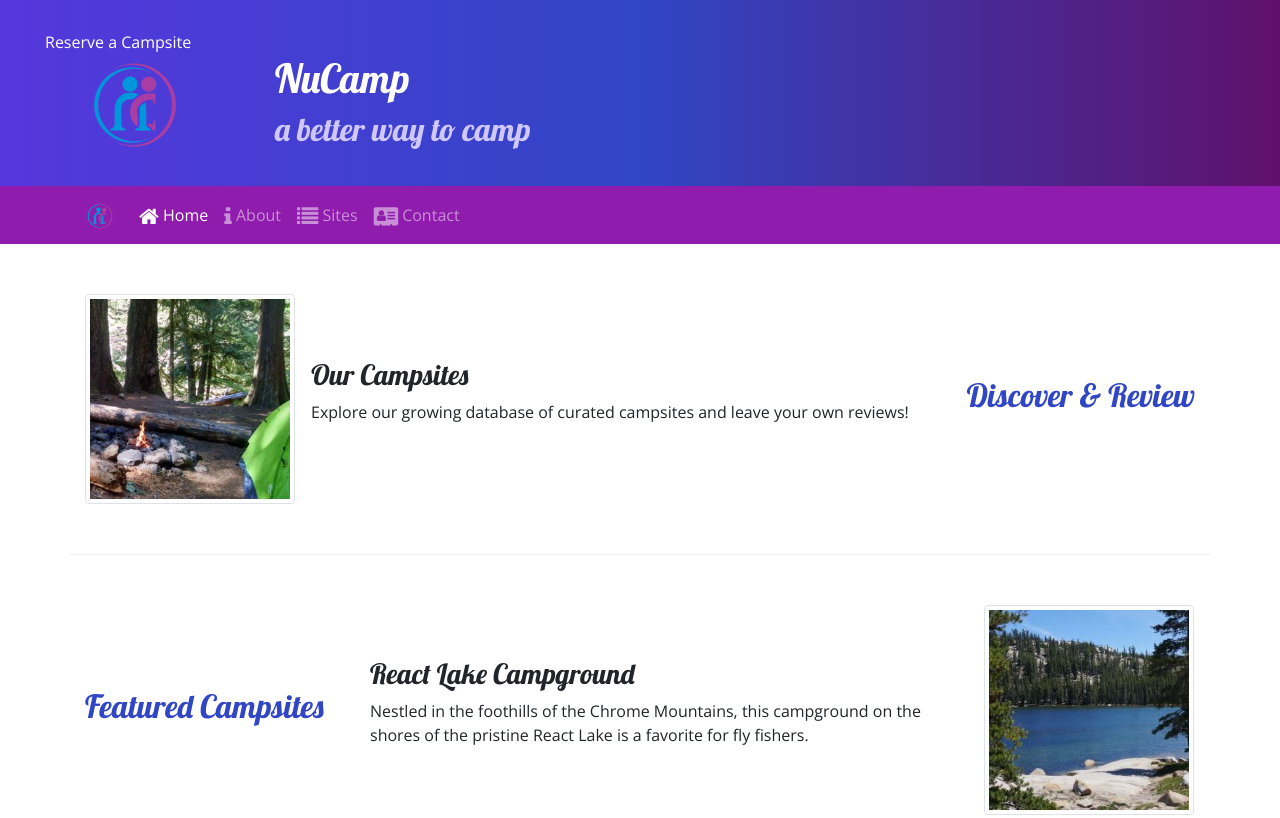
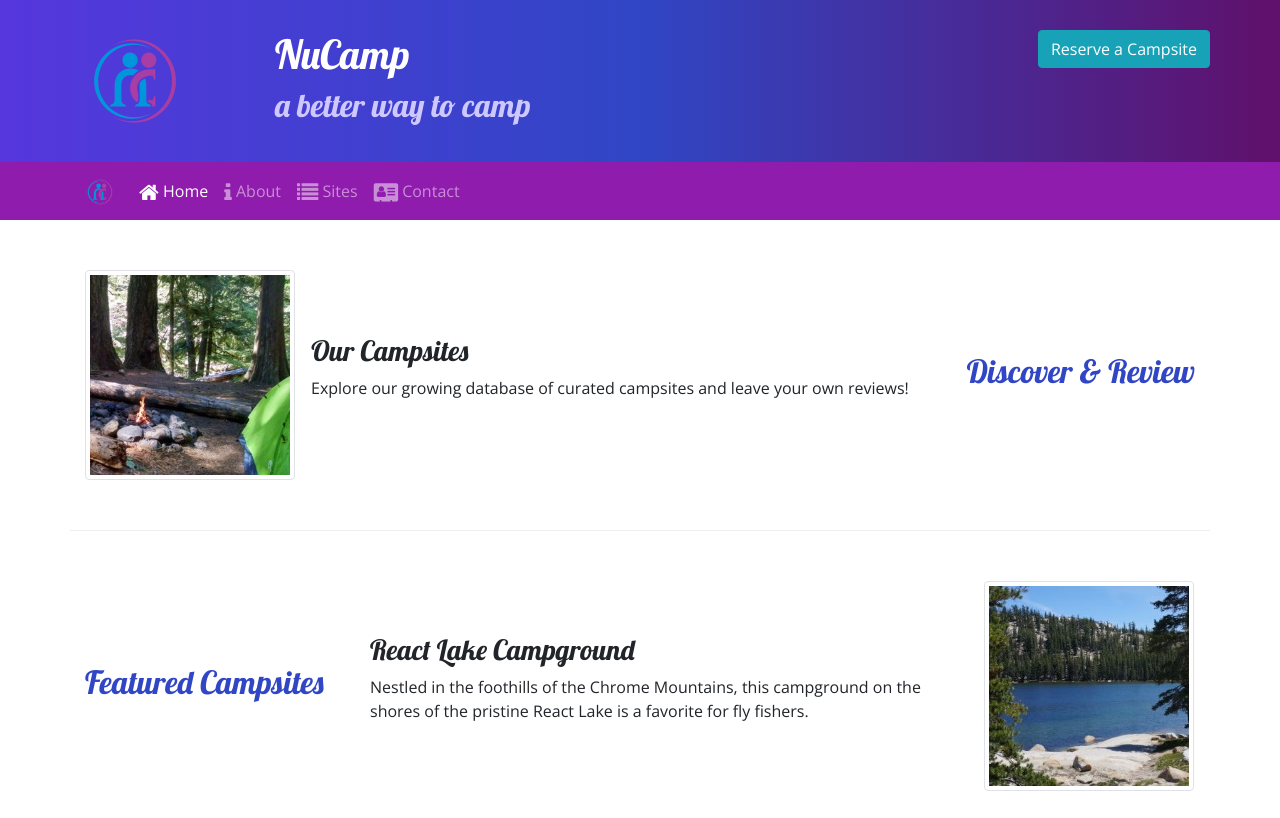
Before and after one commit to Andres-sol99/Interactive-BootStrap-Site, a website: page index.html in a window 1280 px wide. Shown: the top 818 px of the page. Drawn offline with nearby package versions, Linux system fonts and the light colour scheme.

Commit message:
fixed reserve button in jt

```diff
--- a/index.html
+++ b/index.html
@@ -20,9 +20,6 @@
 <body>
 
     <header class="jumbotron jumbotron-fluid">
-        <div class="col">
-            <a button="button" bg-info>Reserve a Campsite</a>
-        </div>
         <div class="container">
             <div class="row">
                 <div class="col-4 col-sm-3 col-md-2 align-self-center">
@@ -31,6 +28,9 @@
                 <div class="col">
                     <h1>NuCamp</h1>
                     <h2>a better way to camp</h2>
+                </div>
+                <div class="col-4-md col-2-xl">
+                    <a type="button" class="btn btn-info btn-large" id="reserveForm">Reserve a Campsite</a>
                 </div>
             </div>
         </div>
@@ -142,7 +142,6 @@
                     <div class="card-body">
                         <form id="reserveForm">
                             <div class="row">
-                                <div class="col-sm-6">
                                 <label>Number of Campers</label>
                                 <div class="col-sm-6">
                                     <select name="numCampers" id="numCampers">
@@ -156,13 +155,10 @@
                                     </select>
                                 </div>
                             </div>
-                            </div>
                             <div class="row">
-                                <div class="col">
                                 <label for="date">Date</label>
-                                    <div>
+                                <div class="col-sm-6">
                                     <input type="date" id="date" name="date" placeholder="date">
-                                    </div>
                                 </div>
                             </div>
                             <div class="row">
```
Lines whose indentation alone changed are shown as unchanged.
